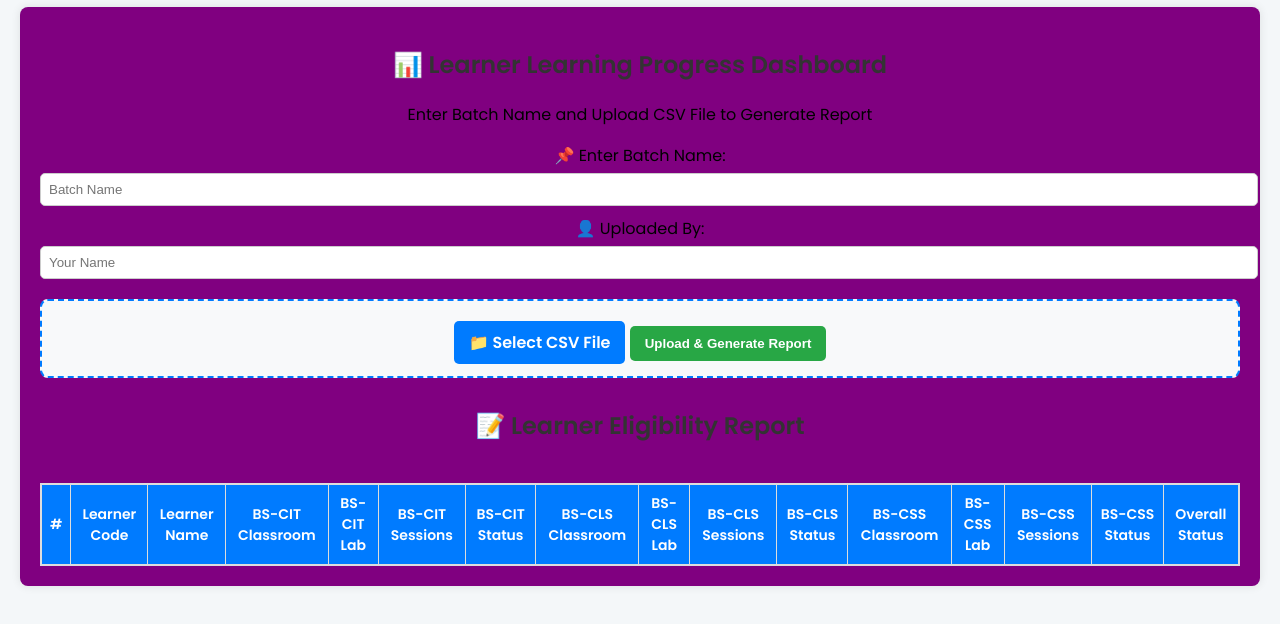
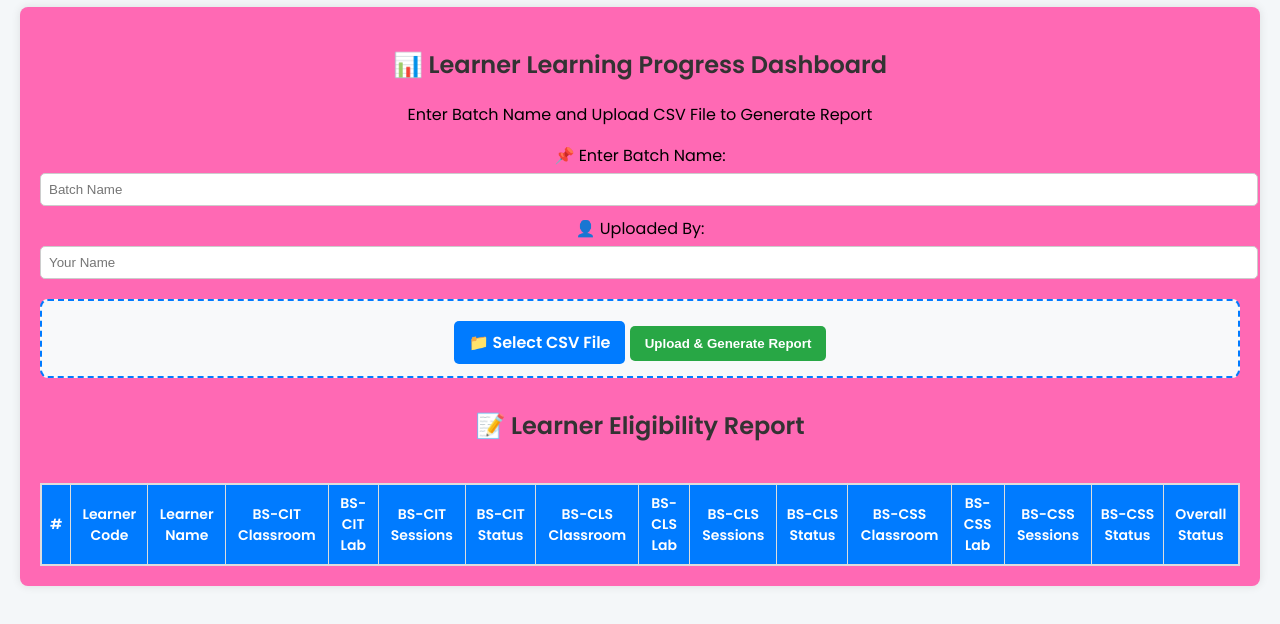
Before and after one commit to Hanumanpawar95/learning-dashboard, a website: page index.html in a window 1280 px wide. Shown: the part 72-696 px from the top of the page. Drawn offline with Linux system fonts and the light colour scheme.

Commit message:
Update index.html

```diff
--- a/index.html
+++ b/index.html
@@ -23,7 +23,7 @@
         .container {
             max-width: 100%;
             margin: auto;
-            background: #800080;
+            background: #FF69B4;
             padding: 20px;
             border-radius: 8px;
             box-shadow: 0 0 10px rgba(0, 0, 0, 0.1);
```
